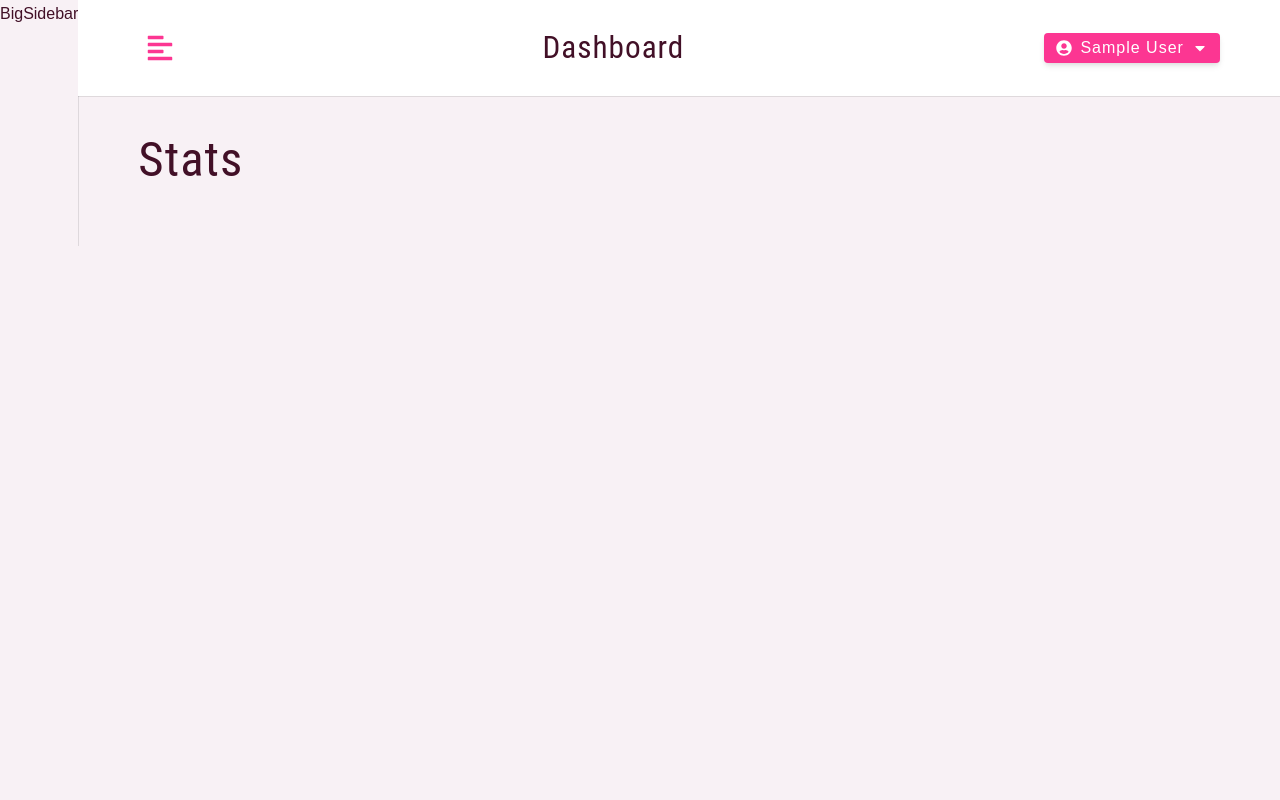
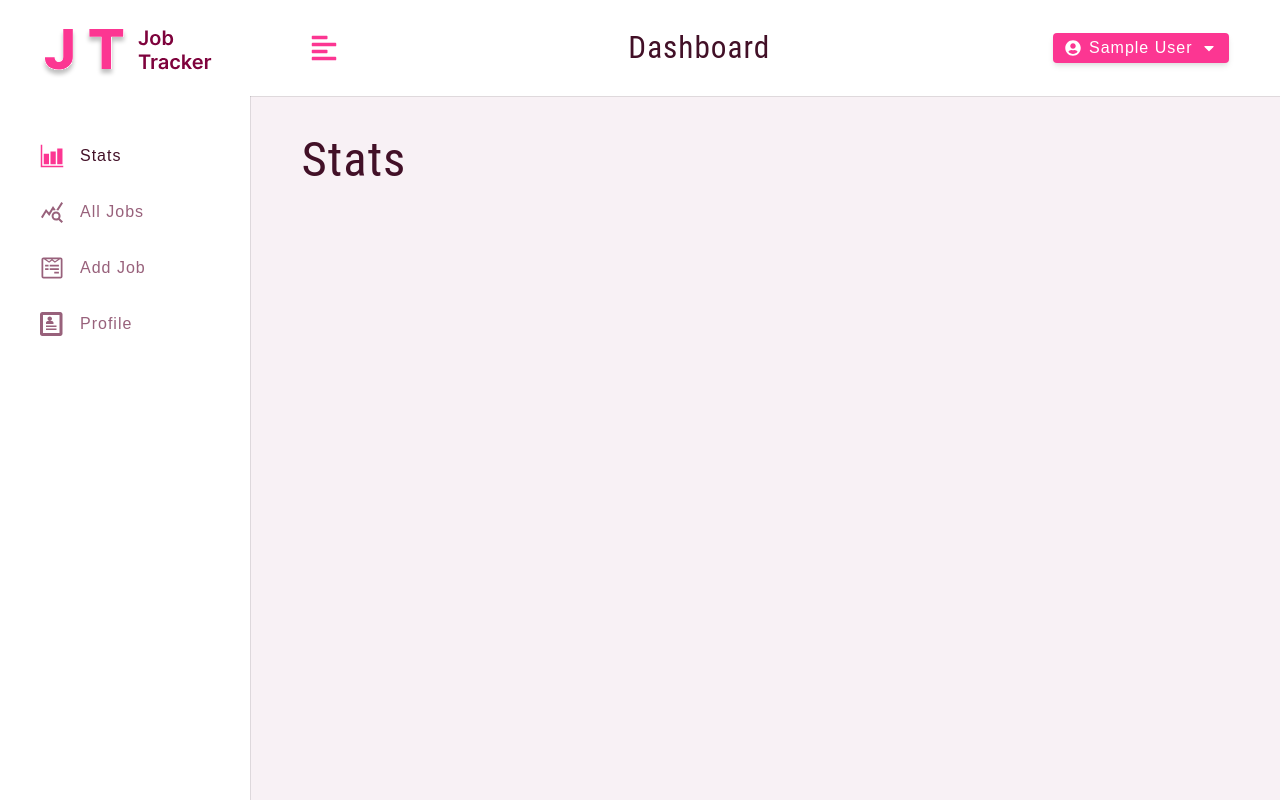
Before and after one commit to Katiao/jobTracker, a React (Create React App) app: page / in a window 1280 px wide. Built offline with nearby package versions, Linux system fonts and the light colour scheme; sample sign-in values are in the browser's storage.

Commit message:
Big sidebar, small sidebar, navlinks

```diff
--- a/src/components/BigSidebar.tsx
+++ b/src/components/BigSidebar.tsx
@@ -1,5 +1,28 @@
+import { NavLinks } from "./Navlinks";
+import { Logo } from "../components/Logo";
 import Wrapper from "../assets/wrappers/BigSidebar";
+import { useSelector } from "react-redux";
 
 export const BigSidebar = () => {
-  return <Wrapper>BigSidebar</Wrapper>;
+  //@ts-ignore
+  //TODO: fix type
+  const { isSidebarOpen } = useSelector((store) => store.user);
+  return (
+    <Wrapper>
+      <div
+        className={
+          isSidebarOpen
+            ? "sidebar-container "
+            : "sidebar-container show-sidebar"
+        }
+      >
+        <div className="content">
+          <header>
+            <Logo />
+          </header>
+          <NavLinks />
+        </div>
+      </div>
+    </Wrapper>
+  );
 };
--- /dev/null
+++ b/src/components/Navlinks.tsx
@@ -0,0 +1,27 @@
+import { NavLink } from "react-router-dom";
+import { links } from "../utils/links";
+
+export const NavLinks = ({ toggleSidebar }: { toggleSidebar?: () => void }) => {
+  return (
+    <div className="nav-links">
+      {links.map((link) => {
+        const { text, path, id, icon } = link;
+
+        return (
+          <NavLink
+            to={path}
+            end
+            key={id}
+            onClick={toggleSidebar}
+            className={({ isActive }) =>
+              isActive ? "nav-link active" : "nav-link"
+            }
+          >
+            <span className="icon">{icon}</span>
+            {text}
+          </NavLink>
+        );
+      })}
+    </div>
+  );
+};
--- a/src/components/SmallSidebar.tsx
+++ b/src/components/SmallSidebar.tsx
@@ -1,5 +1,35 @@
 import Wrapper from "../assets/wrappers/SmallSidebar";
+import { FaTimes } from "react-icons/fa";
+import { Logo } from "./Logo";
+import { useSelector, useDispatch } from "react-redux";
+import { toggleSidebar } from "../features/user/userSlice";
+import { NavLinks } from "./Navlinks";
 
 export const SmallSidebar = () => {
-  return <Wrapper>SmallSidebar</Wrapper>;
+  //@ts-ignore
+  const { isSidebarOpen } = useSelector((store) => store.user);
+  const dispatch = useDispatch();
+  const toggle = () => {
+    dispatch(toggleSidebar());
+  };
+
+  return (
+    <Wrapper>
+      <div
+        className={
+          isSidebarOpen ? "sidebar-container show-sidebar" : "sidebar-container"
+        }
+      >
+        <div className="content">
+          <button className="close-btn" onClick={toggle}>
+            <FaTimes />
+          </button>
+          <header>
+            <Logo />
+          </header>
+          <NavLinks toggleSidebar={toggle} />
+        </div>
+      </div>
+    </Wrapper>
+  );
 };
--- a/src/utils/index.ts
+++ b/src/utils/index.ts
@@ -1,2 +1,3 @@
 export { customFetch } from "./axios";
+export { links } from "./links";
 export * from "./localstorage";
--- /dev/null
+++ b/src/utils/links.tsx
@@ -0,0 +1,31 @@
+import { IoBarChartSharp } from "react-icons/io5";
+import { MdQueryStats } from "react-icons/md";
+import { FaWpforms } from "react-icons/fa";
+import { ImProfile } from "react-icons/im";
+
+export const links = [
+  {
+    id: 1,
+    text: "stats",
+    path: "/",
+    icon: <IoBarChartSharp />,
+  },
+  {
+    id: 2,
+    text: "all jobs",
+    path: "all-jobs",
+    icon: <MdQueryStats />,
+  },
+  {
+    id: 3,
+    text: "add job",
+    path: "add-job",
+    icon: <FaWpforms />,
+  },
+  {
+    id: 4,
+    text: "profile",
+    path: "profile",
+    icon: <ImProfile />,
+  },
+];
```
